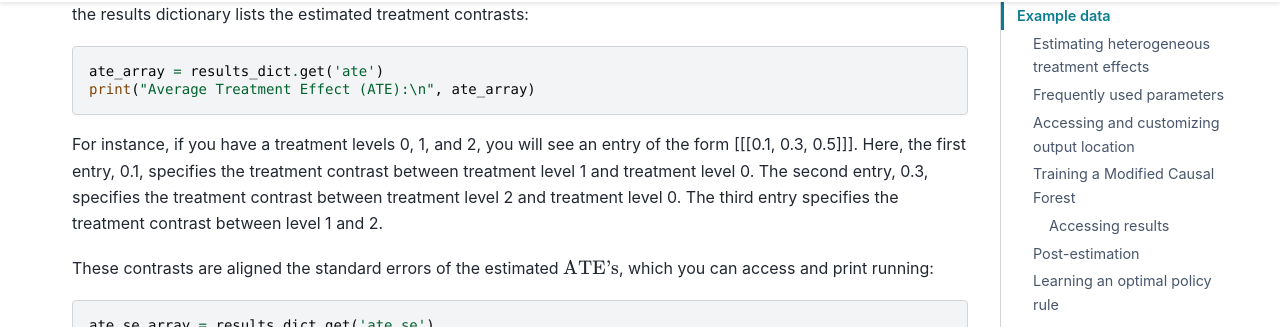
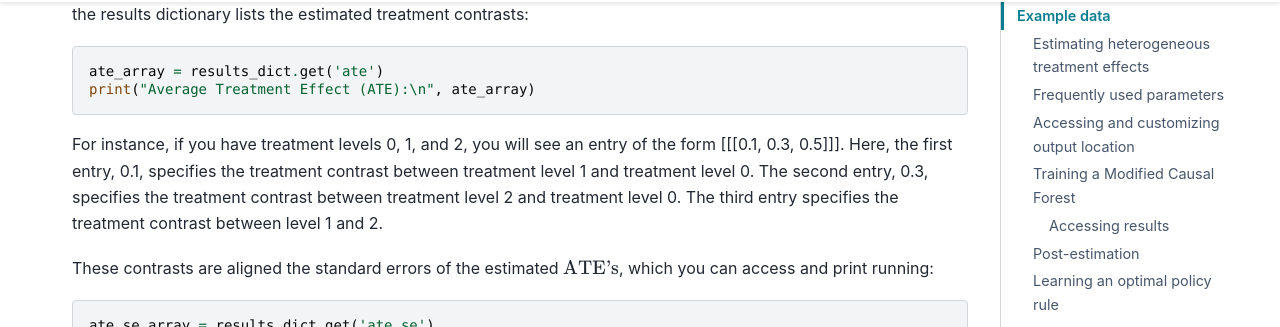
Before and after one commit to MCFpy/mcf, a Sphinx documentation site: the page built from docs/source/getting_started.rst, in a window 1280 px wide and 900 px high, scrolled down 3400 px. Shown: the part 126-453 px from the top of the window. Built offline with Sphinx 7.4.7 and the PyData theme 0.15.4, drawn with Linux system fonts in a browser that asks for light colours.

```diff
--- a/docs/source/getting_started.rst
+++ b/docs/source/getting_started.rst
@@ -172,7 +172,7 @@ In the multiple treatment setting there is more than one average treatment effec
     ate_array = results_dict.get('ate')
     print("Average Treatment Effect (ATE):\n", ate_array)
 
-For instance, if you have a treatment levels 0, 1, and 2, you will see an entry of the form [[[0.1, 0.3, 0.5]]]. Here, the first entry, 0.1, specifies the treatment contrast between treatment level 1 and treatment level 0. The second entry, 0.3, specifies the treatment contrast between treatment level 2 and treatment level 0. The third entry specifies the treatment contrast between level 1 and 2.
+For instance, if you have treatment levels 0, 1, and 2, you will see an entry of the form [[[0.1, 0.3, 0.5]]]. Here, the first entry, 0.1, specifies the treatment contrast between treatment level 1 and treatment level 0. The second entry, 0.3, specifies the treatment contrast between treatment level 2 and treatment level 0. The third entry specifies the treatment contrast between level 1 and 2.
 
 These contrasts are aligned the standard errors of the estimated :math:`\textrm{ATE's}`, which you can access and print running:
 
```
